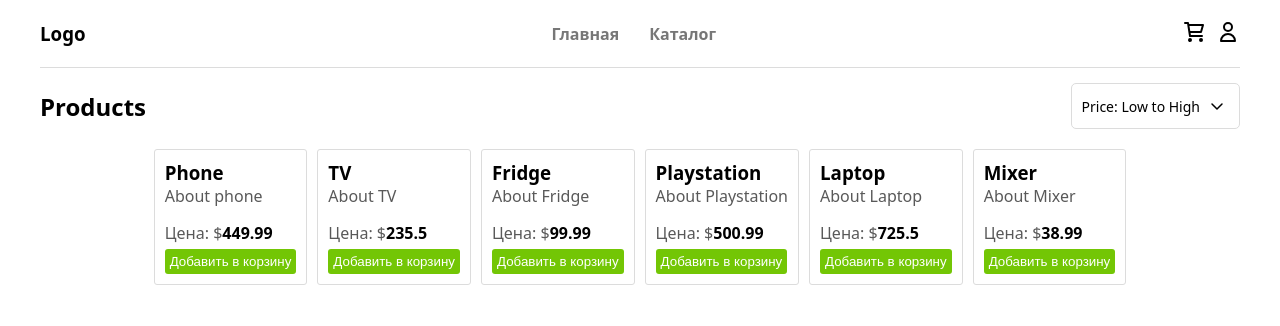
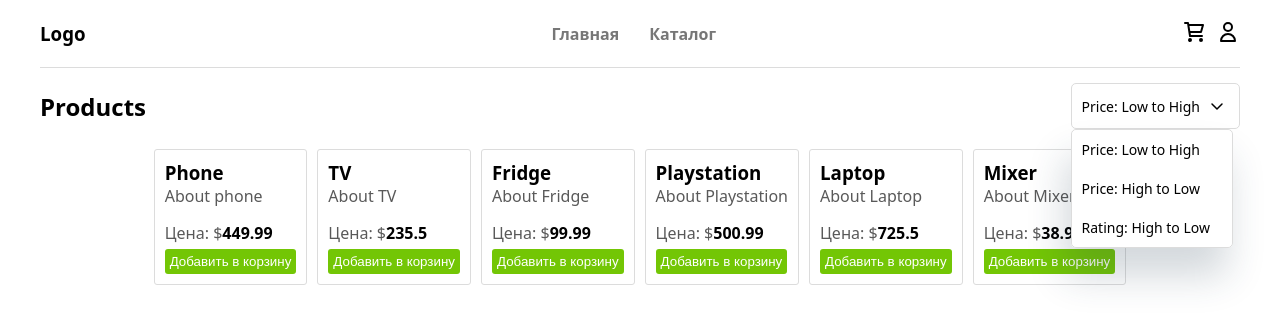
Before and after one commit to isHardCoded/react-start, a React (Vite) app: page / in a window 1280 px wide. Shown: the top 326 px of the page. Built offline with nearby package versions, Linux system fonts and the light colour scheme.

Commit message:
Сделали разметку для меню в панели

```diff
--- a/src/components/product-panel/index.jsx
+++ b/src/components/product-panel/index.jsx
@@ -5,9 +5,16 @@ function ProductPanel() {
 	return (
 		<div className={styles.panel}>
 			<h2>Products</h2>
-			<div>
-				<span>Price: Low to High</span>
-				<img src={DownArrowIcon} alt='' />
+			<div className={styles.panelMenu}>
+				<div>
+					<span>Price: Low to High</span>
+					<img src={DownArrowIcon} alt='' />
+				</div>
+				<ul>
+					<li>Price: Low to High</li>
+					<li>Price: High to Low</li>
+					<li>Rating: High to Low</li>
+				</ul>
 			</div>
 		</div>
 	)
--- a/src/components/product-panel/index.module.scss
+++ b/src/components/product-panel/index.module.scss
@@ -5,6 +5,7 @@
 	justify-content: space-between;
 	align-items: center;
 
+	.panelMenu {
 		div {
 			display: flex;
 			align-items: center;
@@ -22,4 +23,40 @@
 				width: 24px;
 			}
 		}
+
+		ul {
+			position: absolute;
+			width: 162px;
+			border: 1px solid gainsboro;
+			font-size: 14px;
+			list-style: none;
+
+			display: flex;
+			flex-direction: column;
+
+			border-radius: 5px;
+			box-shadow: -6px 28px 38px 0px rgba(34, 60, 80, 0.2);
+
+			li {
+				padding: 10px;
+				background-color: white;
+				cursor: pointer;
+
+				&:hover {
+					background-color: rgb(20, 102, 255);
+					color: white;
 				}
+
+				&:first-child {
+					border-top-right-radius: 5px;
+					border-top-left-radius: 5px;
+				}
+
+				&:last-child {
+					border-bottom-right-radius: 5px;
+					border-bottom-left-radius: 5px;
+				}
+			}
+		}
+	}
+}
```
Lines whose indentation alone changed are shown as unchanged.
